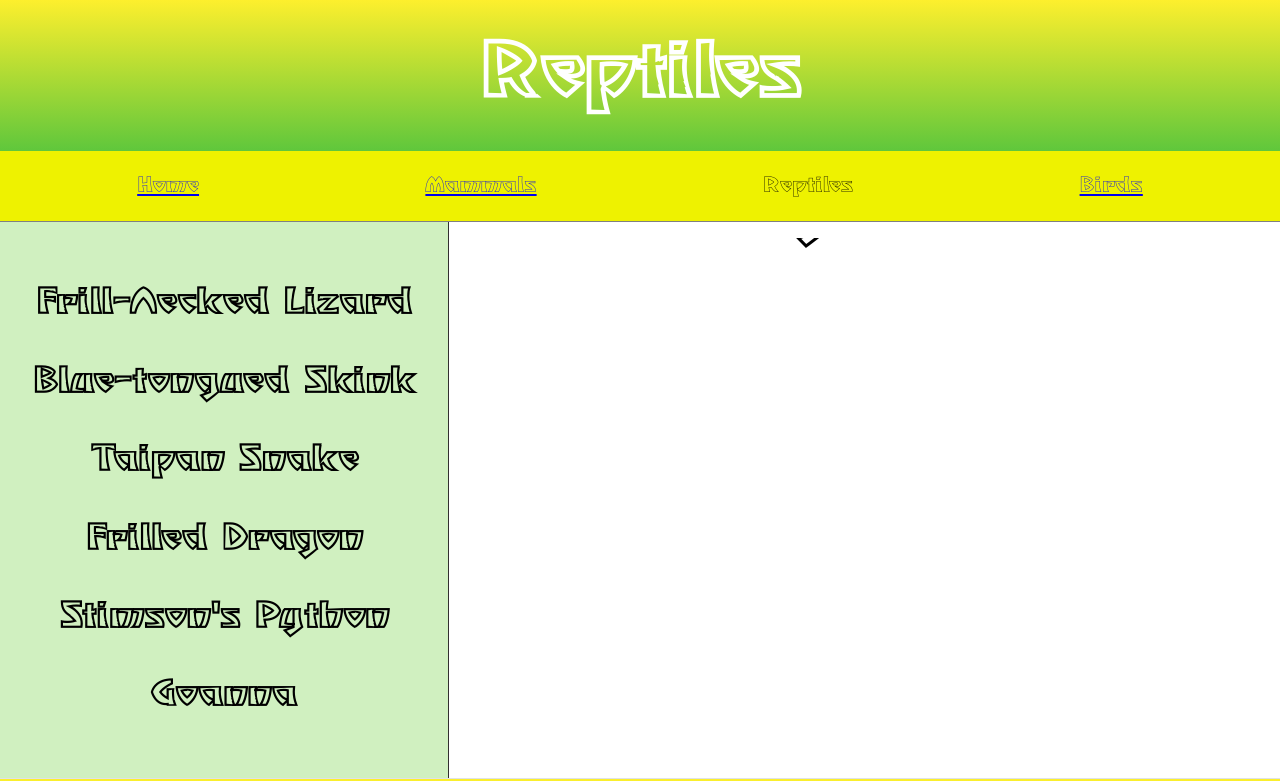
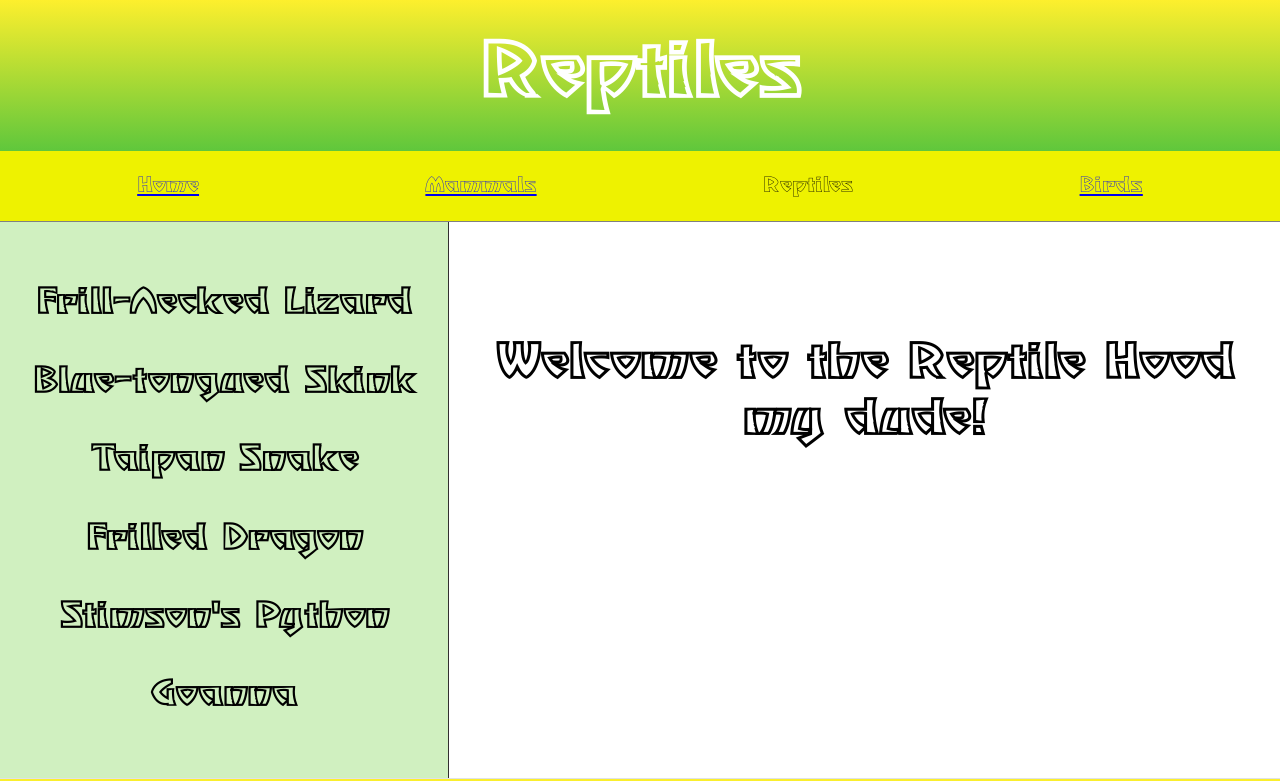
Before and after one commit to Diyako-Qadri/Zoo, a plain HTML site: page reptiles.html in a window 1280 px wide. Shown: the top 781 px of the page. Drawn offline with Linux system fonts and the light colour scheme.

Commit message:
quickly changed welcome reptile message css

```diff
--- a/reptiles.css
+++ b/reptiles.css
@@ -160,7 +160,6 @@ footer a {
   text-align: center;
   font-size: calc(2rem + 1.5vw);
   padding-top: 48px;
-  top: -200px;
 }
 
 .inactive {
```
